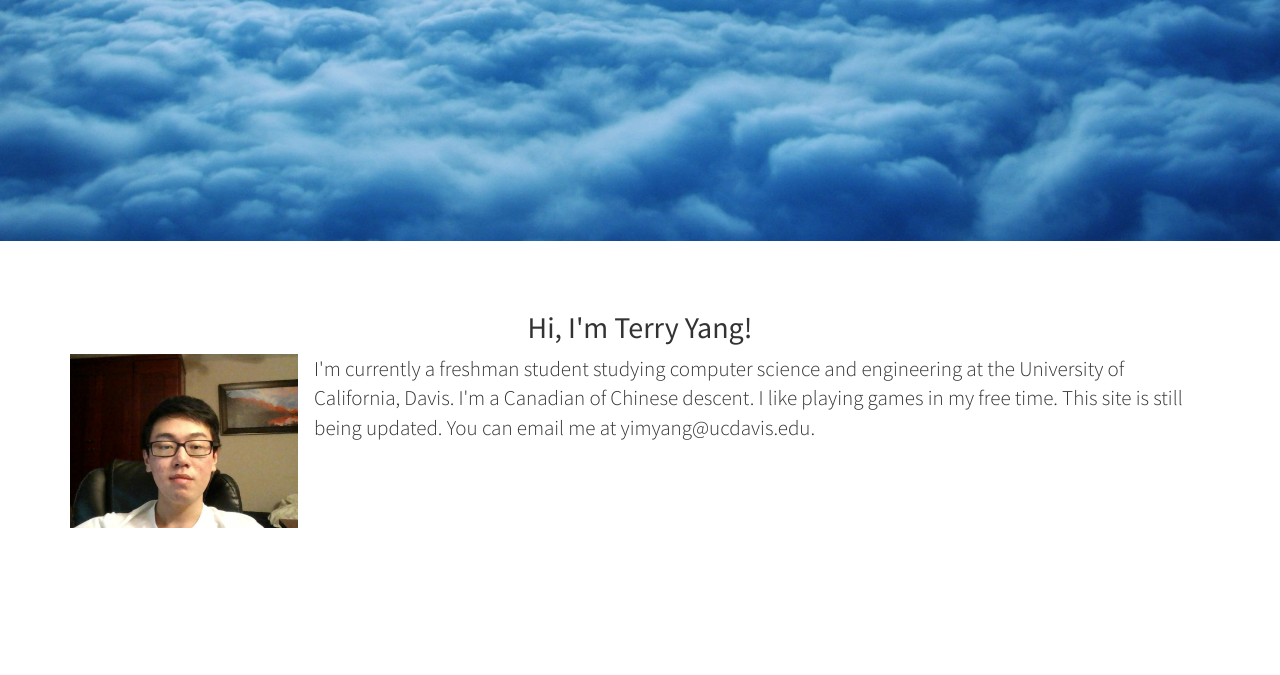
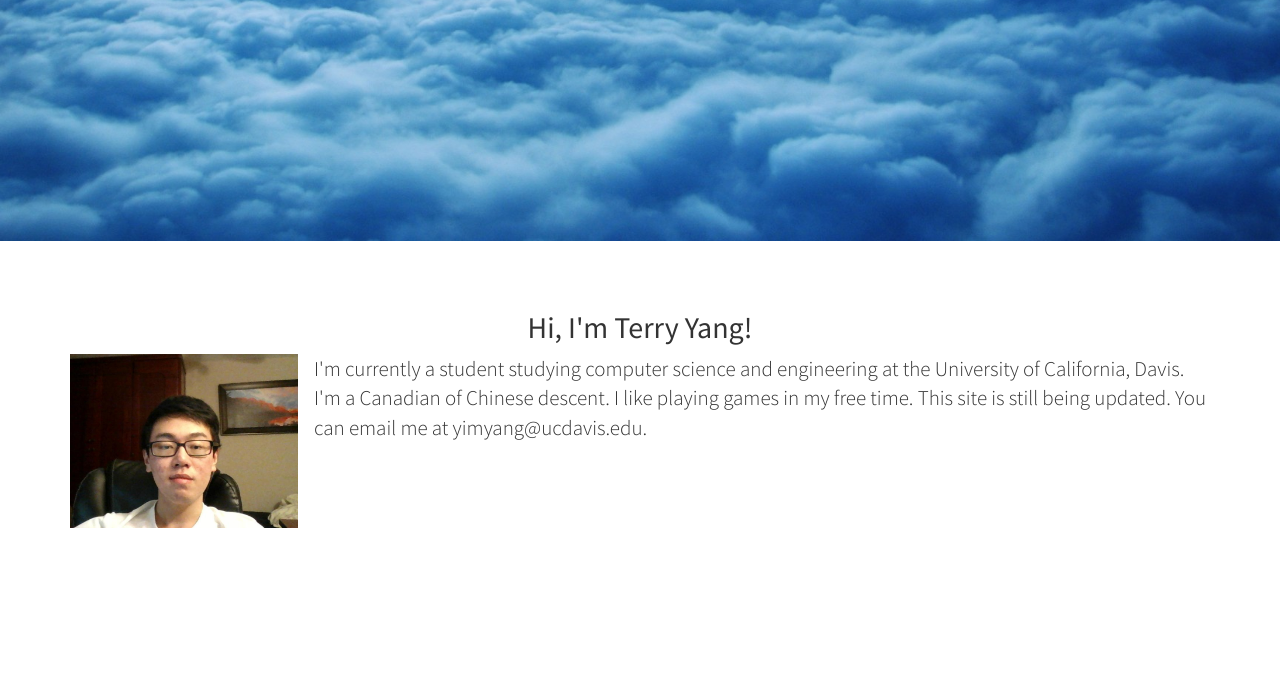
Before and after one commit to yimang/my-website, a plain HTML site: page index.html in a window 1280 px wide. Shown: the part 559-1234 px from the top of the page. Drawn offline with Linux system fonts and the light colour scheme.

Commit message:
minor change

```diff
--- a/index.html
+++ b/index.html
@@ -48,7 +48,7 @@
                     <div class="col-lg-12">
                         <h2 class="text-center">Hi, I'm Terry Yang!</h2>
                         <img src="img/selfie.jpg" alt="Picture of Terry Yang" id="selfie">
-                        <p class="lead">I'm currently a freshman student studying computer science and engineering at the University of California, Davis. I'm a Canadian of Chinese descent. I like playing games in my free time. This site is still being updated. You can email me at yimyang@ucdavis.edu.</p>
+                        <p class="lead">I'm currently a student studying computer science and engineering at the University of California, Davis. I'm a Canadian of Chinese descent. I like playing games in my free time. This site is still being updated. You can email me at yimyang@ucdavis.edu.</p>
                     </div>
                 </div>
                 <!-- /.row -->
```
